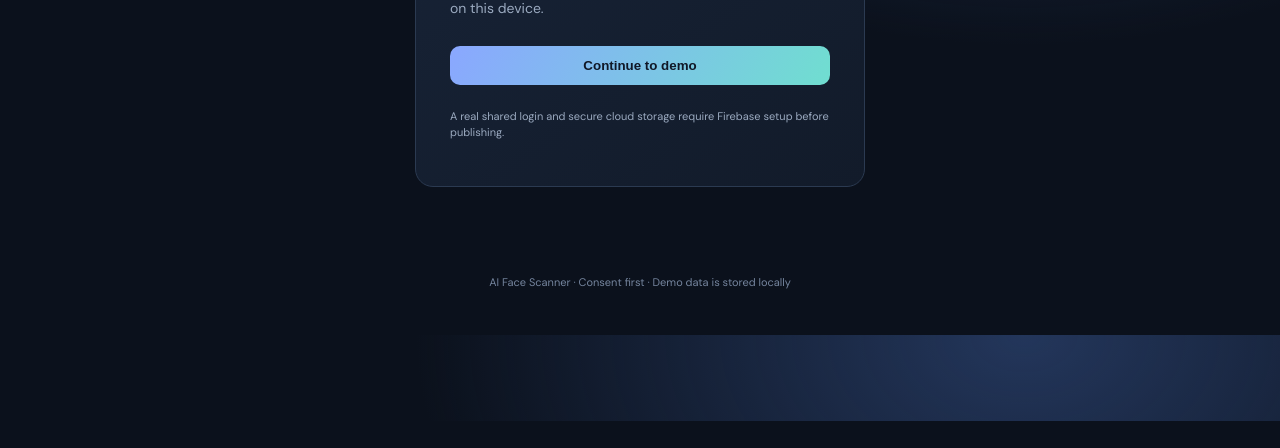
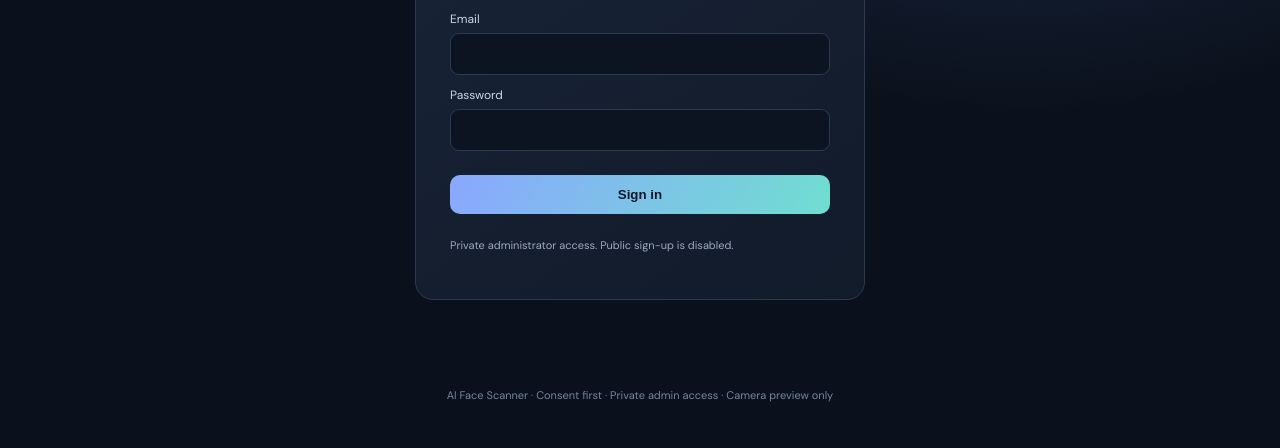
Before and after one commit to shahdhan3120/AI-FACE-SCANNER, a plain HTML site: page index.html in a window 1280 px wide. Shown: the part 379-827 px from the top of the page. Before the commit the page ends 800 px from the top, so only its background shows below. Drawn offline with Linux system fonts and the light colour scheme.

Commit message:
Connect private directory to Firebase login

```diff
--- a/index.html
+++ b/index.html
@@ -1,8 +1,7 @@
-<!doctype html>
-<html lang="en"><head><meta charset="utf-8"><meta name="viewport" content="width=device-width,initial-scale=1"><meta name="theme-color" content="#101827"><title>AI Face Scanner</title><link rel="stylesheet" href="style.css"></head>
-<body><main class="shell"><header><div class="logo">◎</div><div><b>AI FACE SCANNER</b><small>Private profile directory</small></div><span class="tag">DEMO</span></header>
-<section id="login" class="login card"><p class="eyebrow">WELCOME</p><h1>Your people,<br><em>all in one place.</em></h1><p class="muted">Try the profile directory in demo mode. Demo data stays on this device.</p><button id="enter">Continue to demo</button><p class="tiny">A real shared login and secure cloud storage require Firebase setup before publishing.</p></section>
-<section id="app" hidden><div class="heading"><div><p class="eyebrow">YOUR DIRECTORY</p><h1>People & profiles</h1><p class="muted">Save and search profiles only with their permission.</p></div><button class="alt" id="logout">Log out</button></div>
-<div class="grid"><section class="card"><p class="eyebrow">LIVE CAMERA</p><h2>Camera preview</h2><div class="video-wrap"><video id="video" autoplay playsinline muted></video><span id="placeholder">Camera preview appears here</span></div><div class="actions"><button id="start">Start camera</button><button class="alt" id="stop" disabled>Stop</button></div><p class="tiny">Camera preview only. This site does not identify or match faces.</p></section>
-<section class="card"><p class="eyebrow">ADD SOMEONE</p><h2>New profile</h2><form id="profileForm"><label>Name<input id="name" maxlength="80" required></label><label>Relationship<input id="relation" maxlength="60" placeholder="Friend, cousin, family…"></label><label>Contact (optional)<input id="contact" maxlength="80"></label><label>Notes<textarea id="notes" maxlength="400" rows="3"></textarea></label><label>Photo (optional)<input id="photo" type="file" accept="image/*"></label><label class="check"><input id="consent" type="checkbox" required> I have permission to save this person's photo and details.</label><button type="submit">＋ Save profile</button><p id="msg" class="tiny"></p></form></section></div>
-<section class="card directory"><div class="heading"><div><p class="eyebrow">COLLECTION</p><h2>Saved profiles <span id="count">0</span></h2></div><input id="search" class="search" placeholder="Search profiles…"></div><div id="list" class="profiles"></div></section></section><footer>AI Face Scanner · Consent first · Demo data is stored locally</footer></main><script src="app.js"></script></body></html>
+<!doctype html><n<html lang="en"><head><meta charset="utf-8"><meta name="viewport" content="width=device-width,initial-scale=1"><meta name="theme-color" content="#101827"><title>AI Face Scanner</title><link rel="stylesheet" href="style.css"></head><body><main class="shell"><header><div class="logo">◎</div><div><b>AI FACE SCANNER</b><small>Private profile directory</small></div><span class="tag">PRIVATE</span></header>
+<section id="login" class="login card"><p class="eyebrow">ADMIN SIGN IN</p><h1>Your people,<br><em>all in one place.</em></h1><p class="muted">Sign in to open your private profile directory.</p><form id="loginForm"><label>Email<input id="email" type="email" autocomplete="username" required></label><label>Password<input id="password" type="password" autocomplete="current-password" required></label><button id="loginButton" type="submit">Sign in</button><p id="loginMsg" class="tiny" role="status"></p></form><p class="tiny">Private administrator access. Public sign-up is disabled.</p></section>
+<section id="app" hidden><div class="heading"><div><p class="eyebrow">YOUR DIRECTORY</p><h1>People & profiles</h1><p class="muted">Cloud-saved profiles, accessible only to your admin account.</p></div><button class="alt" id="logout">Log out</button></div><div class="grid">
+<section class="card"><p class="eyebrow">LIVE CAMERA</p><h2>Camera preview</h2><div class="video-wrap"><video id="video" autoplay playsinline muted></video><span id="placeholder">Camera preview appears here</span></div><div class="actions"><button id="start">Start camera</button><button class="alt" id="stop" disabled>Stop</button></div><p class="tiny">Camera preview only. This site does not identify or match faces.</p></section>
+<section class="card"><p class="eyebrow">ADD SOMEONE</p><h2>New profile</h2><form id="profileForm"><label>Name<input id="name" maxlength="80" required></label><label>Relationship<input id="relation" maxlength="60" placeholder="Friend, cousin, family…"></label><label>Contact (optional)<input id="contact" maxlength="80"></label><label>Notes<textarea id="notes" maxlength="400" rows="3"></textarea></label><label class="check"><input id="consent" type="checkbox" required> I have permission to save this person's details.</label><button id="saveButton" type="submit">＋ Save profile</button><p id="msg" class="tiny" role="status">Profiles are saved in Cloud Firestore.</p></form></section></div>
+<section class="card directory"><div class="heading"><div><p class="eyebrow">CLOUD COLLECTION</p><h2>Saved profiles <span id="count">0</span></h2></div><input id="search" class="search" placeholder="Search profiles…"></div><div id="list" class="profiles"><div class="empty">Loading profiles…</div></div></section></section><footer>AI Face Scanner · Consent first · Private admin access · Camera preview only</footer></main>
+<script src="https://www.gstatic.com/firebasejs/10.14.1/firebase-app-compat.js"></script><script src="https://www.gstatic.com/firebasejs/10.14.1/firebase-auth-compat.js"></script><script src="https://www.gstatic.com/firebasejs/10.14.1/firebase-firestore-compat.js"></script><script src="app.js"></script></body></html>
```
